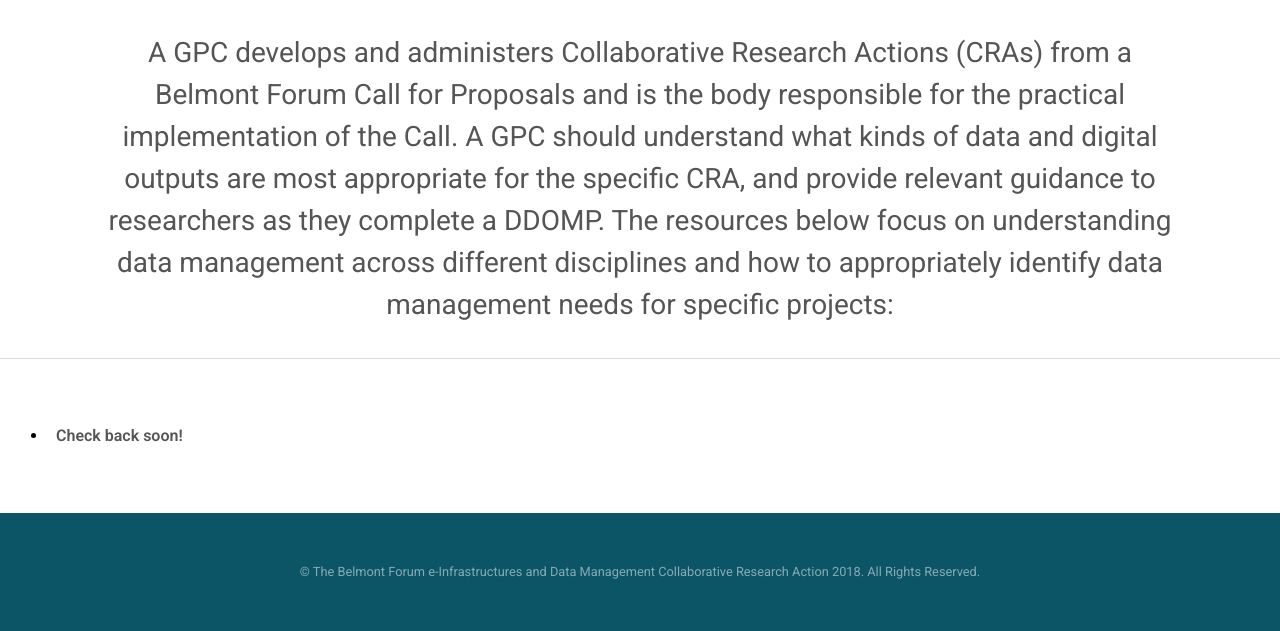
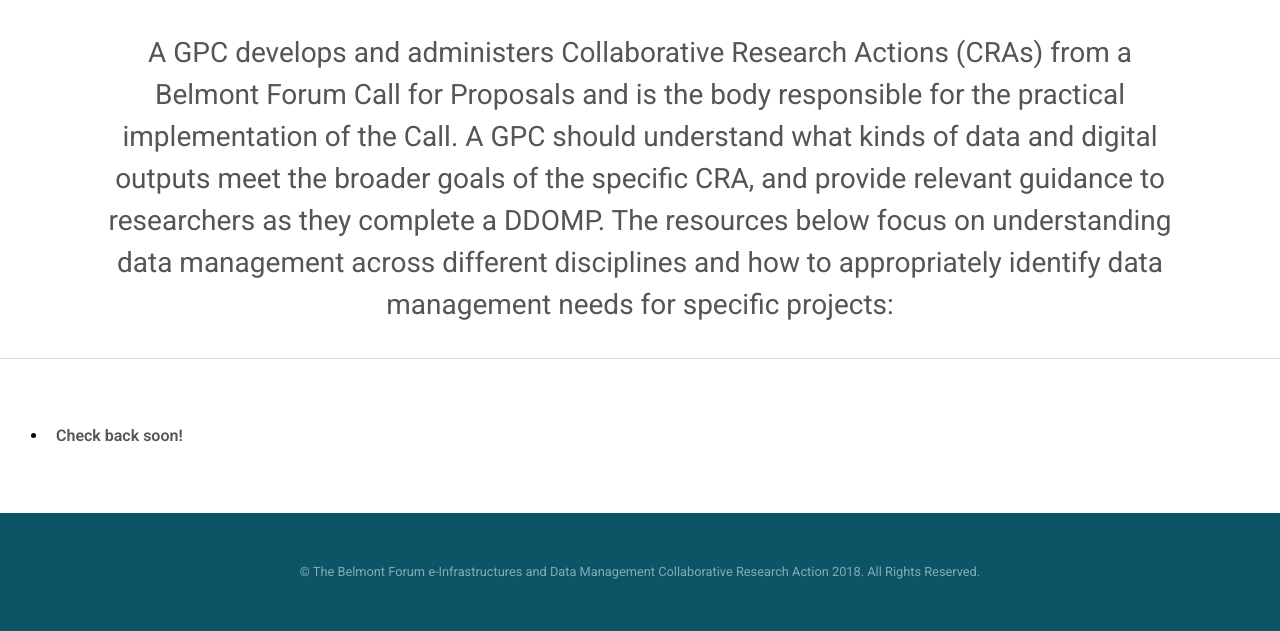
Before and after one commit to bfe-inf/toolkit, a Jekyll site: the page built from dmt-gpcs.html, in a window 1280 px wide. Shown: the part 290-921 px from the top of the page. Built offline with Jekyll 4.4.1, drawn with Linux system fonts in a browser that asks for light colours.

Commit message:
Update dmt-gpcs.html

```diff
--- a/dmt-gpcs.html
+++ b/dmt-gpcs.html
@@ -48,7 +48,7 @@
 			<section id="main" class="wrapper" style="padding-bottom: 0px;">
 				<div class="inner">
 					<header class="align-center">
-						<h3>A GPC develops and administers Collaborative Research Actions (CRAs) from a Belmont Forum Call for Proposals and is the body responsible for the practical implementation of the Call. A GPC should understand what kinds of data and digital outputs are most appropriate for the specific CRA, and provide relevant guidance to researchers as they complete a DDOMP. The resources below focus on understanding data management across different disciplines and how to appropriately identify data management needs for specific projects: </h3>
+						<h3>A GPC develops and administers Collaborative Research Actions (CRAs) from a Belmont Forum Call for Proposals and is the body responsible for the practical implementation of the Call. A GPC should understand what kinds of data and digital outputs meet the broader goals of the specific CRA, and provide relevant guidance to researchers as they complete a DDOMP. The resources below focus on understanding data management across different disciplines and how to appropriately identify data management needs for specific projects: </h3>
 					</header>
 			</section>
 			<hr>
```
